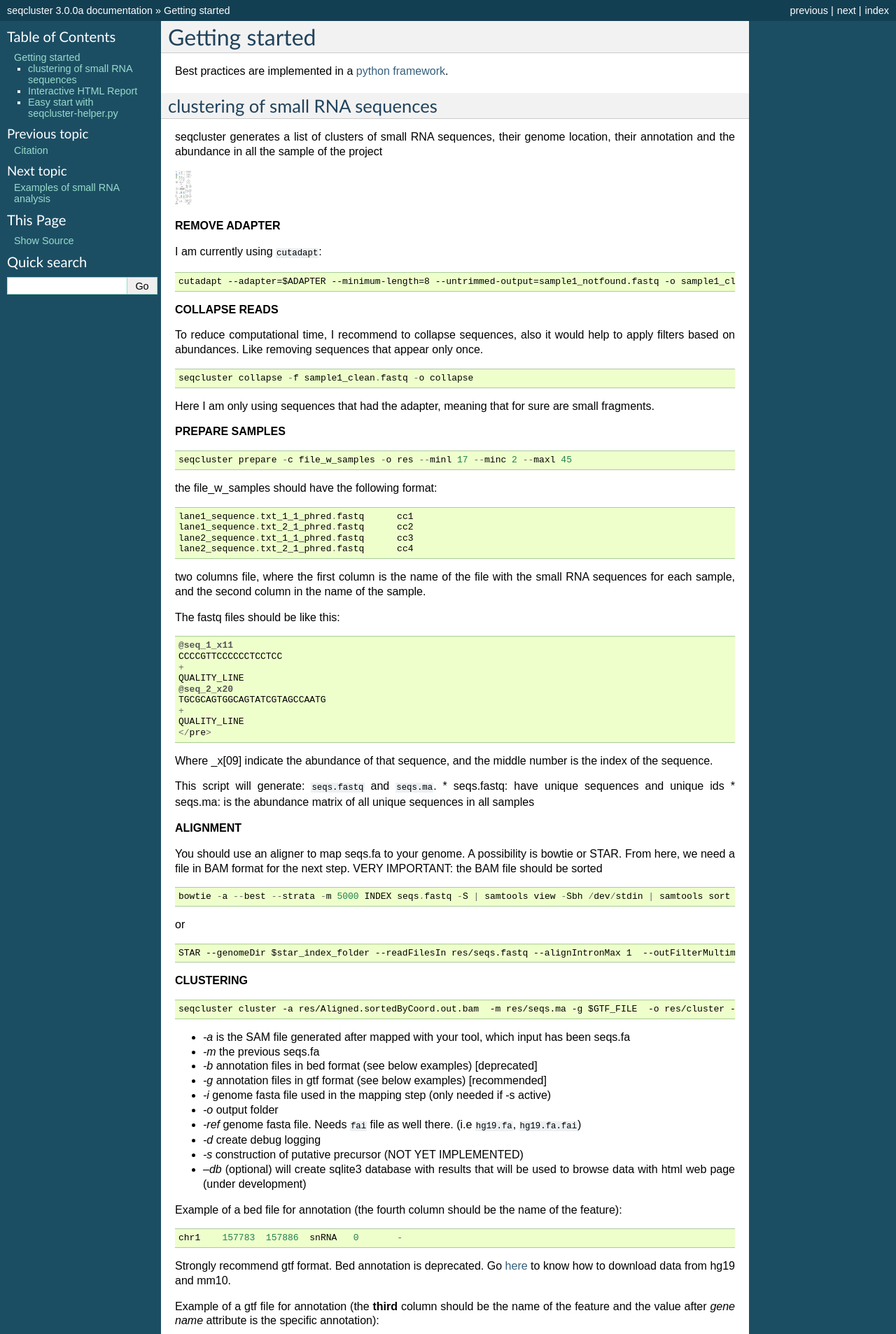
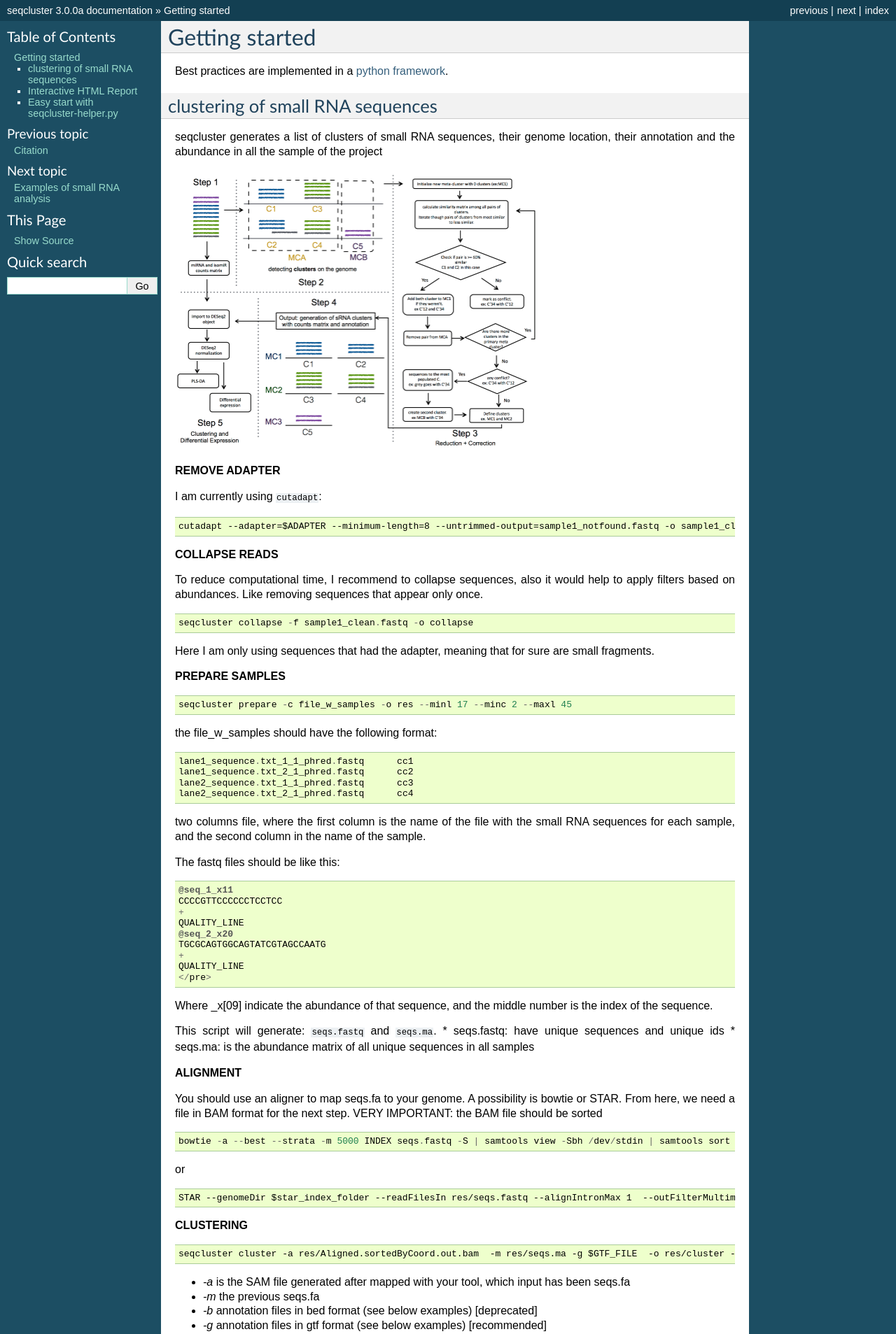
Before and after one commit to lpantano/seqcluster, a Sphinx documentation site: the page built from doc/source/getting_started.rst, in a window 1280 px wide. Shown: the top 1907 px of the page at 70% size. Built offline with Sphinx 7.4.7, drawn with Linux system fonts in a browser that asks for light colours.

Commit message:
Update getting_started.rst

```diff
--- a/doc/source/getting_started.rst
+++ b/doc/source/getting_started.rst
@@ -7,7 +7,7 @@ Getting started
 
 Best practices are implemented in a `python framework`_.
 
-.. _python framework: https://github.com/lpantano/seqcluster-helper/blob/master/README.md
+.. _python framework: https://github.com/chapmanb/bcbio-nextgen
 
 clustering of small RNA sequences
 ---------------------------------
@@ -15,8 +15,6 @@ clustering of small RNA sequences
 seqcluster generates a list of clusters of small RNA sequences, their genome location, their annotation and the abundance in all the sample of the project
 
 .. image:: seqcluster.png
-   :height: 200px
-   :width: 100px
    :scale: 25%
 
 **REMOVE ADAPTER**
```
